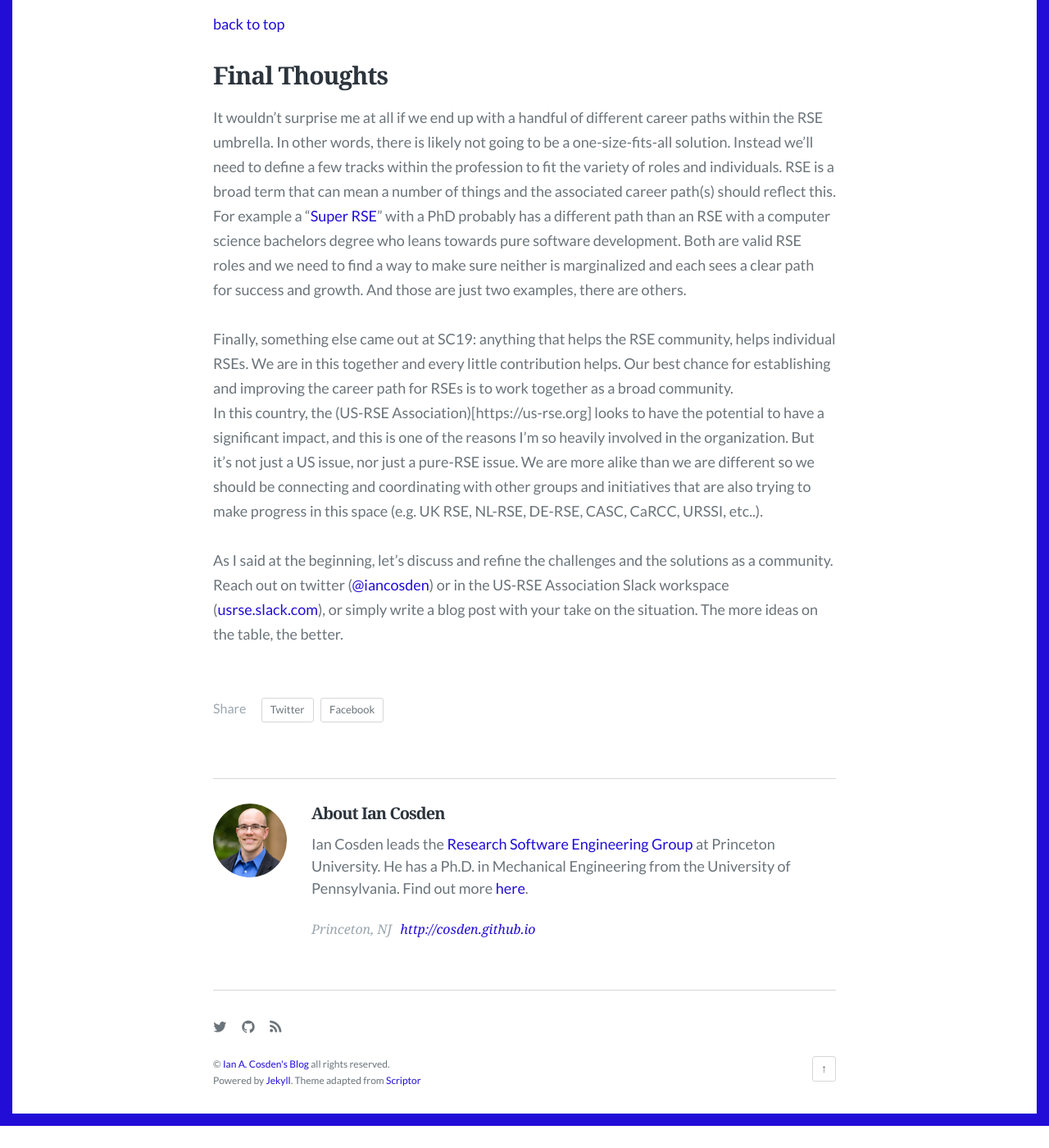
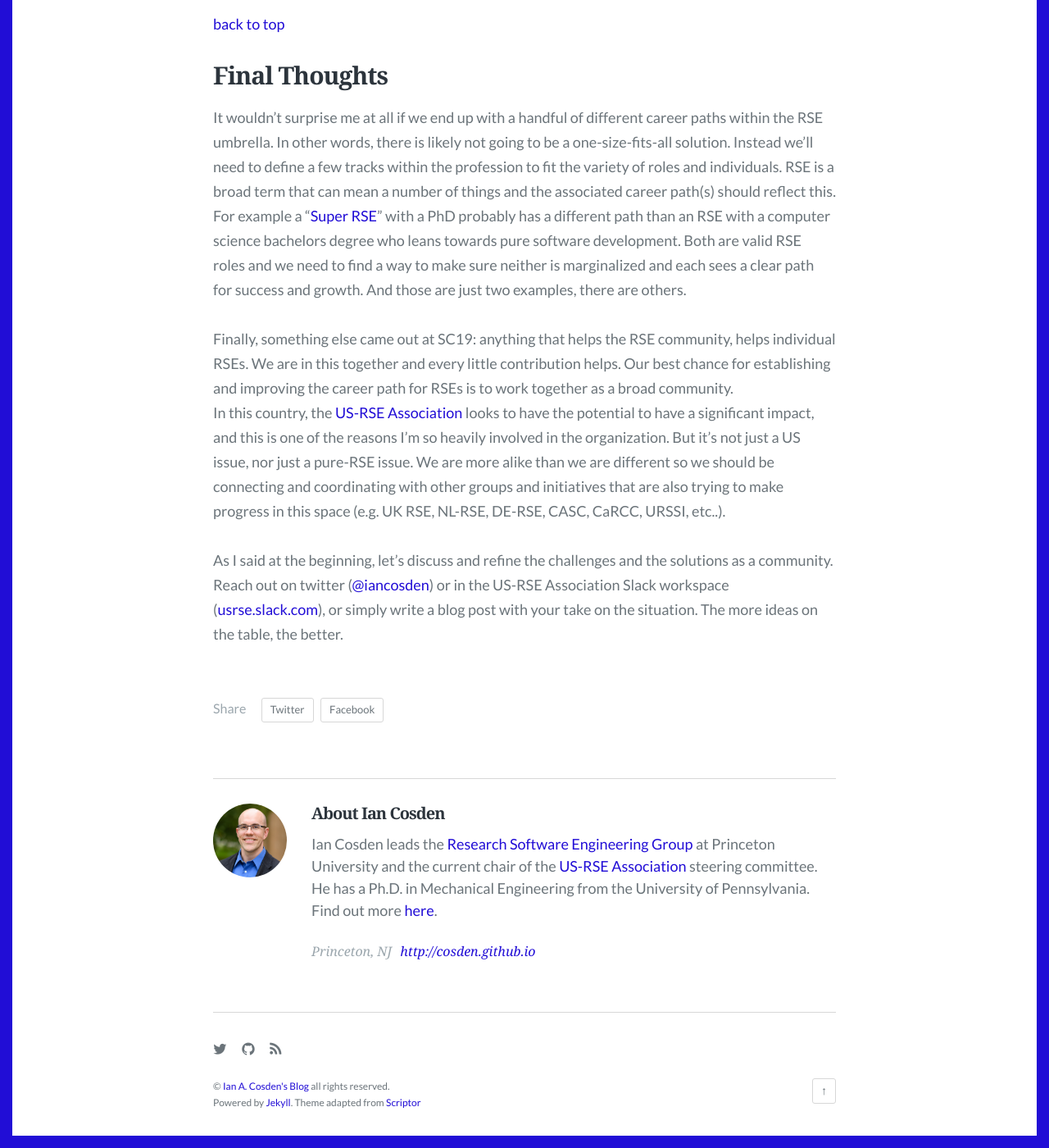
Before and after one commit to cosden/cosden.github.io, a Jekyll site: the page built from _posts/2019-11-25-RSE-career-path.md, in a window 1280 px wide and 1400 px high, scrolled down 8417 px. Shown: the whole window at 82% size. Built offline with Jekyll 4.4.1, drawn with Linux system fonts in a browser that asks for light colours; some web fonts are replaced; before the commit the page ends 9790 px from its top, so only the background shows below that.

Commit message:
Change footer to include US-RSE

```diff
--- a/_config.yml
+++ b/_config.yml
@@ -34,7 +34,8 @@ google_analytics: "UA-35235844-2"
 
 # Author information - author info at the bottom of the post
 author_name: "Ian Cosden"
-author_bio: "Ian Cosden leads the <a href=https://researchcomputing.princeton.edu/software-engineering>Research Software Engineering Group</a> at Princeton University.
+author_bio: "Ian Cosden leads the <a href=https://researchcomputing.princeton.edu/software-engineering>Research Software Engineering Group</a> at Princeton University
+and the current chair of the <a href=https://us-rse.org>US-RSE Association</a> steering committee.
 He has a Ph.D. in Mechanical Engineering from the University of Pennsylvania.
 Find out more <a href=/about>here</a>."
 author_url:  "http://cosden.github.io"
--- a/_posts/2019-11-25-RSE-career-path.md
+++ b/_posts/2019-11-25-RSE-career-path.md
@@ -240,7 +240,7 @@ For example a "[Super RSE](https://danielskatzblog.wordpress.com/2019/07/12/supe
 Both are valid RSE roles and we need to find a way to make sure neither is marginalized and each sees a clear path for success and growth.  And those are just two examples, there are others.
 
 Finally, something else came out at SC19: anything that helps the RSE community, helps individual RSEs. We are in this together and every little contribution helps. Our best chance for establishing and improving the career path for RSEs is to work together as a broad community.
-In this country, the (US-RSE Association)[https://us-rse.org] looks to have the potential to have a significant impact, and this is one of the reasons I'm so heavily involved in the organization.
+In this country, the [US-RSE Association](https://us-rse.org) looks to have the potential to have a significant impact, and this is one of the reasons I'm so heavily involved in the organization.
 But it's not just a US issue, nor just a pure-RSE issue.
 We are more alike than we are different so we should be connecting and coordinating with other groups and initiatives that are also trying to make progress in this space (e.g. UK RSE, NL-RSE, DE-RSE, CASC, CaRCC, URSSI, etc..).
 
```
